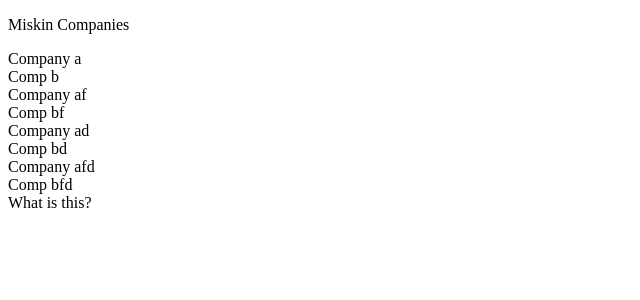
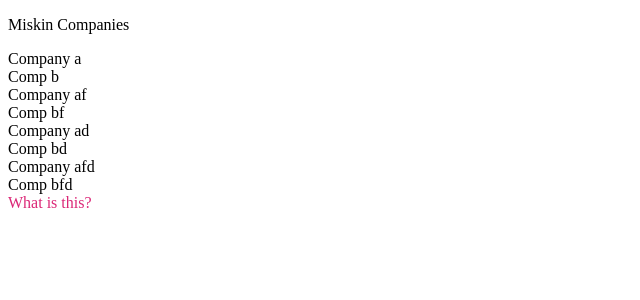
Before and after one commit to bdm1sk1ns/bd-m1sk1ns, a Next.js app: page / in a window 1280 px wide. Shown: the top 300 px of the page, without its empty margins (0-640 px from the left). Built offline with nearby package versions, Linux system fonts and the light colour scheme.

Commit message:
added about page

```diff
--- a/layout/layout.js
+++ b/layout/layout.js
@@ -4,9 +4,10 @@ import HeaderComp from '../components/header/header.comp';
 
 const Layout = (props) => {
     return(
+        <div style={{whiteSpace: "pre-line"}}>
             <div className="flex flex-col h-screen bg-white">
                 <Head>
-                <title>Bd-miskins</title>
+                    <title>Bd-miskins: Miskin comapnies of Bangladesh</title>
                 </Head>
                 <div className="inline text-black">
                     <HeaderComp />
@@ -16,13 +17,14 @@ const Layout = (props) => {
                     {props.children}
                 </main>
 
-            <footer className="text-right">
-                <section className="mb-2 p-2 cursor-pointer">
+                <div className="text-right">
+                    <section className="mb-2 p-2 cursor-pointer" style={{ color: "#DB2777" }}>
                         <Link href="/about">
-                        <span className="tracking-widest text-md font-light text-red-200 p-3 rounded">What is this?</span>
+                            <span className="tracking-widest text-md lg:text-xl font-light p-3 rounded">What is this?</span>
                         </Link>
                     </section>
-            </footer>
+                </div>
+            </div>
         </div>
     )
 }
```
Lines whose indentation alone changed are shown as unchanged.
